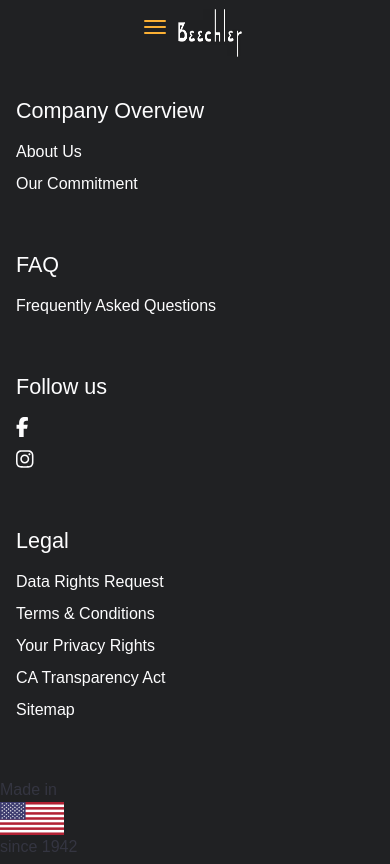
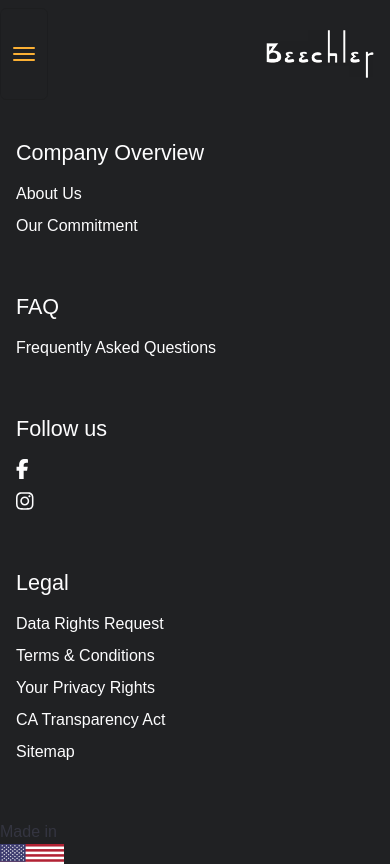
Before and after one commit to s1nghularity/beechler-website, a React (Create React App) app: page /about in a window 390 px wide. Shown: the top 864 px of the page. Built offline with nearby package versions, Linux system fonts and the light colour scheme.

Commit message:
Debugging mobile navbar - refining both JS and CSS

```diff
--- a/package.json
+++ b/package.json
@@ -39,6 +39,7 @@
     "react-responsive-carousel": "^3.2.23",
     "react-router-dom": "^6.10.0",
     "react-scripts": "^5.0.1",
+    "react-scroll": "^1.8.9",
     "react-simple-maps": "^3.0.0",
     "react-slick": "^0.29.0",
     "react-svg-worldmap": "^2.0.0-alpha.16",
--- a/src/components/NavBar.js
+++ b/src/components/NavBar.js
@@ -1,6 +1,7 @@
+import { useEffect, useState } from "react";
 import { Link, useLocation } from "react-router-dom";
+import { Link as ScrollLink } from "react-scroll";
 import { Navbar, Nav, NavbarBrand } from "react-bootstrap";
-import { useState } from "react";
 import { FontAwesomeIcon } from "@fortawesome/react-fontawesome";
 import { faEnvelope } from "@fortawesome/free-solid-svg-icons";
 
@@ -10,108 +11,95 @@
 
 function NavBar() {
   const [expanded, setExpanded] = useState(false);
+  const [togglerToggled, setTogglerToggled] = useState(false);
   const location = useLocation();
-  const currentPath = location.pathname;
+
+  useEffect(() => {
+    setExpanded(false);
+    setTogglerToggled(false);
+  }, [location.pathname]);
+
+  const [isDesktop, setIsDesktop] = useState(window.innerWidth > 767);
+
+  useEffect(() => {
+    const handleResize = () => setIsDesktop(window.innerWidth > 767);
+    window.addEventListener("resize", handleResize);
+    return () => window.removeEventListener("resize", handleResize);
+  }, []);
+
+  const collapseStyles = isDesktop
+    ? { maxHeight: "none" }
+    : expanded
+    ? { maxHeight: "500px", transition: "max-height .5s ease-in-out" }
+    : {
+        maxHeight: "0px",
+        transition: "max-height .5s ease-in-out",
+        overflow: "hidden",
+      };
+
+  const handleToggleClick = () => {
+    setExpanded(!expanded);
+    setTogglerToggled(!togglerToggled);
+  };
+
+  const handleContactClick = () => {
+    setExpanded(false);
+    setTogglerToggled(false);
+    window.location.href = "/";
+    ScrollLink.scrollToTop();
+    ScrollLink.scrollTo("#contact");
+  };
+
+  const links = [
+    { path: "/products", label: "Products" },
+    { path: "/tip-openings", label: "Tip Openings" },
+    { path: "/dealers", label: "Dealers" },
+    { path: "/artists", label: "Artists" },
+    { path: "/about", label: "About" },
+  ];
 
   return (
     <Navbar expanded={expanded} expand="md" className="stripe">
-      <div className="navbar-wrapper">
-      <Navbar.Toggle
+
+      <div className="navbar-header">
+      {!isDesktop && (
+        <Navbar.Toggle
           aria-controls="basic-navbar-nav"
-          onClick={(e) => {
-            console.log("onClick", expanded);
-            setExpanded(expanded ? false : "true");
-            const spanElements = e.currentTarget.querySelectorAll(".icon-bar");
-            spanElements.forEach((span) => span.classList.toggle("toggled"));
-          }}
-          className="navbar-toggler"
+          onClick={handleToggleClick}
+          className={`hamburger ${togglerToggled ? "toggled" : ""}`}
         >
-          <span className="icon-bar top-bar"></span>
-          <span className="icon-bar middle-bar"></span>
-          <span className="icon-bar bottom-bar"></span>
-      </Navbar.Toggle>
-
-        <NavbarBrand href="/" className="navbar-brand">
-          <img src={logo} alt="Logo" width="100" height="50" />
-        </NavbarBrand>
-
-
-
-        <Navbar.Collapse id="basic-navbar-nav">
-          <Nav className={`mr-auto super-title ${expanded ? "d-lg-none" : ""}`}>
-            <Nav.Link
-              as={Link}
-              to="/products"
-              className={currentPath === "/products" ? "active-link" : ""}
-            >
-              Products
-            </Nav.Link>
-            <Nav.Link
-              as={Link}
-              to="/tip-openings"
-              className={currentPath === "/tip-openings" ? "active-link" : ""}
-            >
-              Tip Openings
-            </Nav.Link>
-            <Nav.Link
-              as={Link}
-              to="/dealers"
-              className={currentPath === "/dealers" ? "active-link" : ""}
-            >
-              Dealers
-            </Nav.Link>
-            <Nav.Link
-              as={Link}
-              to="/artists"
-              className={currentPath === "/artists" ? "active-link" : ""}
-            >
-              Artists
-            </Nav.Link>
-            <Nav.Link
-              as={Link}
-              to="/about"
-              className={currentPath === "/about" ? "active-link" : ""}
-            >
-              About
-            </Nav.Link>
-
-            <Nav.Link>
-              <FontAwesomeIcon
-                icon={faEnvelope}
-                onClick={() => {
-                  const scrollToContact = () => {
-                    const contactElement = document.getElementById("contact");
-
-                    if (contactElement) {
-                      window.scrollTo({
-                        top: contactElement.offsetTop,
-                        behavior: "smooth",
-                      });
-                    } else {
-                      console.error("Element with ID 'contact' not found");
-                    }
-                  };
-
-                  if (currentPath === "/") {
-                    scrollToContact();
-                  } else {
-                    window.location.href = "/#contact";
-                    window.addEventListener(
-                      "hashchange",
-                      () => {
-                        scrollToContact();
-                      },
-                      { once: true }
-                    );
-                  }
-                }}
-              />
-            </Nav.Link>
-
-          </Nav>
-        </Navbar.Collapse>
+          <span
+            className={`icon-bar top-bar ${togglerToggled ? "toggled" : ""}`}
+          ></span>
+          <span
+            className={`icon-bar middle-bar ${togglerToggled ? "toggled" : ""}`}
+          ></span>
+          <span
+            className={`icon-bar bottom-bar ${togglerToggled ? "toggled" : ""}`}
+          ></span>
+        </Navbar.Toggle>
+      )}
+      <NavbarBrand href="/" className="navbar-brand">
+        <img src={logo} alt="Logo" width="100" height="50" />
+      </NavbarBrand>
       </div>
 
+      <Nav className={`mr-auto `} style={collapseStyles}>
+        {links.map(({ path, label }) => (
+          <Nav.Link
+            key={path}
+            as={Link}
+            to={path}
+            className={location.pathname === path ? "nav-link active-link" : ""}
+          >
+            {label}
+          </Nav.Link>
+        ))}
+
+        <Nav.Link className= 'contact-button'onClick={handleContactClick}>
+          <FontAwesomeIcon icon={faEnvelope} />
+        </Nav.Link>
+      </Nav>
     </Navbar>
   );
 }
--- a/src/styles/NavBar.css
+++ b/src/styles/NavBar.css
@@ -1,20 +1,3 @@
-/* Import theme.css */
-@import url("/src/styles/theme.css");
-
-/* Navbar */
-.navbar {
-  background-color: var(--black-alt);
-  display: flex;
-  align-items: center;
-}
-
-.navbar-wrapper {
-  max-width: 82em;
-  margin-left: auto;
-  margin-right: auto;
-
-}
-
 .stripe {
   position: relative;
   width: 100%;
@@ -30,14 +13,33 @@
   background-color: var(--black-alt);
 }
 
-.navbar-brand {
-  padding-left: 1.5rem;
+.navbar {
+  background-color: var(--black-alt);
+  display: flex;
+  justify-content: space-between;
+  align-items: center;
+  width: 100%;
+}
+
+.navbar-brand img {
+  width: auto;
+  margin-left: 1rem;
+}
+
+.contact-button {
+  margin-top: 0.5rem;
 }
 
 .nav-link {
-  color: var(--white) !important;
+  color: var(--white);
   font-size: 1.25rem;
+  font-weight: 500;
   padding-left: 0.5rem;
+  display: flex;
+  flex-wrap: nowrap;
+  justify-content: space-between;
+  align-items: right;
+  width: 150px;
 }
 
 .nav-link:hover {
@@ -46,89 +48,56 @@
   -webkit-text-fill-color: transparent;
 }
 
-.super-title {
-  display: flex;
-  flex-wrap: nowrap;
-  justify-content: space-between;
-  align-items: center;
-  width: 100%;
-}
-
 .active-link {
   background-image: var(--accent);
   -webkit-background-clip: text;
   -webkit-text-fill-color: transparent;
 }
 
-
-
-/* Mobile menu */
-
-.mobile-collapse.show {
-  transition: height 0.3s ease;
+.hamburger:focus {
+  outline: none;
+  box-shadow: none;
 }
 
-/*Mobile Toggle Button*/
-.navbar-toggler:focus {
-  outline: none;
-  box-shadow: none;
-  outline: 0;
-}
-
-.navbar-toggler {
-  border: none;
-  outline: 0 ;
-  box-shadow: none;
-  background: transparent ;
-}
-
-
-
-
-
-
-.navbar-toggler .icon-bar {
+.hamburger .icon-bar {
   display: block;
   width: 22px;
   height: 2px;
   border-radius: 1px;
   margin-top: 4px;
   margin-bottom: 4px;
-  transition: transform 0.5s ease-in-out;
+  transition: transform 0.7s ease-in-out;
+  background-color: #fbb034;
 }
 
-.navbar-toggler .top-bar {
+.hamburger .top-bar {
   transform-origin: top left;
   background-color: #fbb034;
-  transition: cubic-bezier(0.4, 0, 0.2, 1) 0.5s;
+  transition: cubic-bezier(0.4, 0, 0.2, 1) 0.7s;
 }
 
-.navbar-toggler .middle-bar {
+.hamburger .middle-bar {
   background-color: #fbb034;
-  transition: cubic-bezier(0.4, 0, 0.2, 1) 0.5s;
+  transition: cubic-bezier(0.4, 0, 0.2, 1) 0.7s;
 }
 
-.navbar-toggler .bottom-bar {
+.hamburger .bottom-bar {
   transform-origin: bottom left;
   background-color: #fbb034;
-  transition: cubic-bezier(0.4, 0, 0.2, 1) 0.5s;
+  transition: cubic-bezier(0.4, 0, 0.2, 1) 0.7s;
 }
 
-.navbar-toggler .icon-bar.top-bar.toggled {
+.hamburger .icon-bar.top-bar.toggled {
   transform: translateY(50%) translateY(-4px) rotate(45deg);
 }
 
-.navbar-toggler .icon-bar.middle-bar.toggled {
+.hamburger .icon-bar.middle-bar.toggled {
   opacity: 0;
-  transition: cubic-bezier(0.4, 0, 0.2, 1) 0.5s;
+  transition: cubic-bezier(0.4, 0, 0.2, 1) 0.7s;
 }
 
-.navbar-toggler .icon-bar.bottom-bar.toggled {
+.hamburger .icon-bar.bottom-bar.toggled {
   transform: translateY(-50%) translateY(1px) rotate(-45deg);
-}
-
-.navbar-toggler:focus {
-  outline: none;
 }
 
 .scroll-to-top {
@@ -163,107 +132,104 @@
   opacity: 1;
 }
 
-.custom-nav-spacing {
+/* Mobile */
+@media (max-width: 768px) {
+
+  .navbar {
+    background-color: var(--black-alt);
     display: flex;
-  justify-content: space-around;
-  flex-wrap: nowrap;
-  width: 100%;
   }
 
-/* Mobile menu styles (always applied) */
+  div .navbar-header {
+    display: flex;
+    width: 100%;
+    flex-direction: row;
+    justify-content: space-between;
+  }
+
+  .nav-link {
+    display: flex;
+
+    justify-content: flex-end;
+  }
+
+  .navbar-brand {
+    padding-left: 0;
+    margin-right: 1rem;
+    order: 2;
+    margin-bottom: 1rem;
+    align-self: flex-end;
+    margin-top: 1rem;
+  }
+
   .mobile-collapse {
-  display: block;
+    display: none;
     width: 100%;
     background-color: var(--black-alt);
     position: absolute;
     top: 100%;
     left: 0;
     z-index: 10;
+    max-height: 0;
+    overflow: hidden;
+    transition: max-height 1s cubic-bezier(0.4, 0, 0.2, 1);
+
+
   }
 
   .mobile-collapse.show {
-  transition: height 0.3s ease;
-  height: 100vh;
+    display: block;
+    max-height: 1000px;
+    transition: max-height 1s cubic-bezier(0.4, 0, 0.2, 1);
+
   }
 
-/*MOBILE*/
-@media (max-width: 766px) {
+  .navbar-collapse {
+    position: absolute;
+    top: 100%;
+    left: 0;
+    width: 100%;
+    padding: 0;
+    overflow: hidden;
+    background-color: var(--black-alt);
+    transition: max-height 1s ease-in-out !important;
+    max-height: 0;
+    justify-content: flex-end!important;
 
-  .navbar {
-    background-color: var(--black-alt);
-    display: flex;
-    align-items: center;
   }
 
+  .navbar-collapse.show {
+    max-height: 900vh !important; /* Adjust this value to suit your needs */
+    transition: max-height 1s ease-in-out !important;
+    z-index: 999;
+  }
 
   .desktop-collapse {
     display: none;
   }
-
-  .navbar-brand {
-    padding-left: 0rem;
-
 }
 
-
-
-}
-
-/*TABLET*/
-@media (min-width: 767px) and (max-width: 992px) {
-  .mobile-collapse {
-    display: none;
-  }
-
-  .navbar-wrapper {
+/* Tablet */
+@media (min-width: 768px) and (max-width: 992px) {
+  .nav-link {
+    padding: 0rem;
+    margin: 0rem;
     display: flex;
-  }
-
-  .navbar-brand {
-    padding-left: 0rem;
-  }
-
-  .super-title {
-    display: flex;
-    flex-wrap: nowrap;
-    width: 100%;
-    justify-content: space-around;
+    justify-content: flex-start;
+    align-items: right;
   }
 }
 
-/*LAPTOP + DESKTOP*/
+/* Laptop + Desktop */
 @media (min-width: 993px) and (max-width: 1312px) {
-  .desktop-collapse {
-    display: flex;
-  }
-
-  .mobile-collapse {
-    display: none;
-  }
-
-  .navbar-wrapper {
-    display: flex;
-  }
-
-  .super-title {
-    display: flex;
-    justify-content: space-around;
-    flex-wrap: nowrap;
-    width: 100%;
+  #basic-navbar-nav {
+    display: flex !important;
   }
 }
 
-/*ULTRAWIDE*/
+/* Ultrawide */
 @media (min-width: 1312px) {
-  .desktop-collapse {
-    display: flex;
-  }
-
-  .mobile-collapse {
-    display: none;
-  }
-
-  .navbar-wrapper {
-    display: flex;
+  #basic-navbar-nav {
+    display: flex !important;
   }
 }
```
Also changed, not shown: 1 other file (tests, documents, lock files or other folders). Lines whose indentation alone changed are shown as unchanged.
